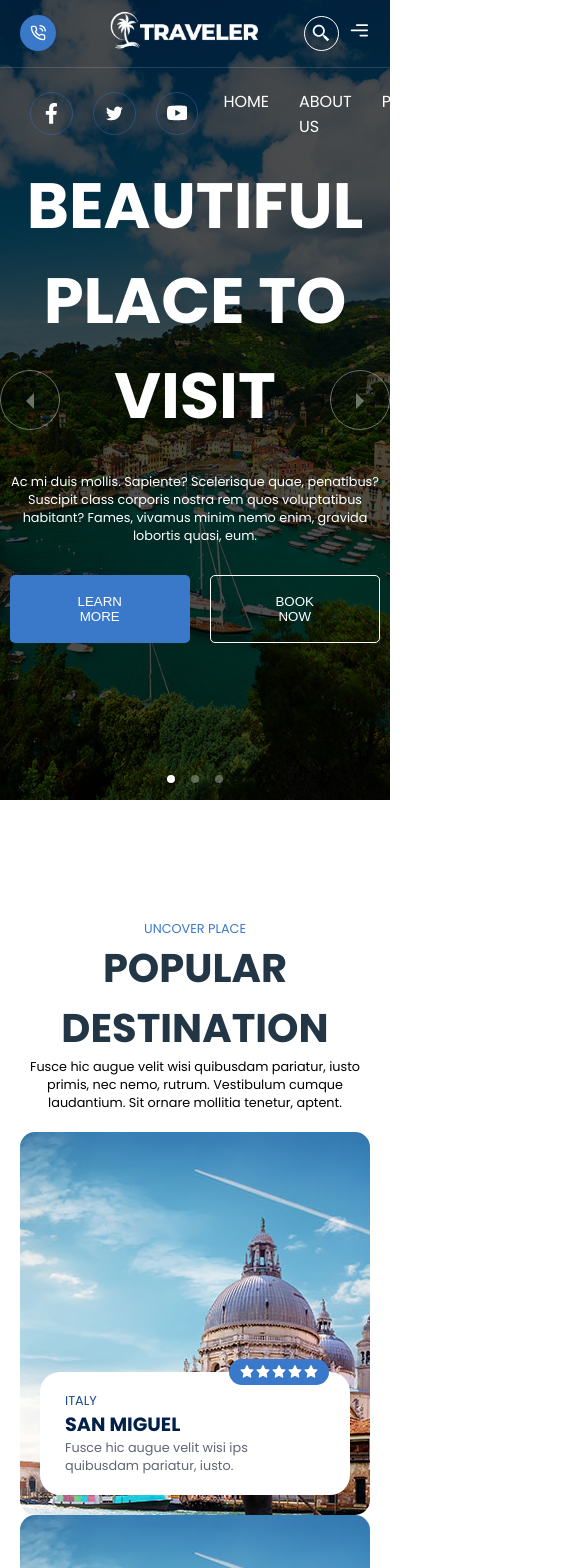
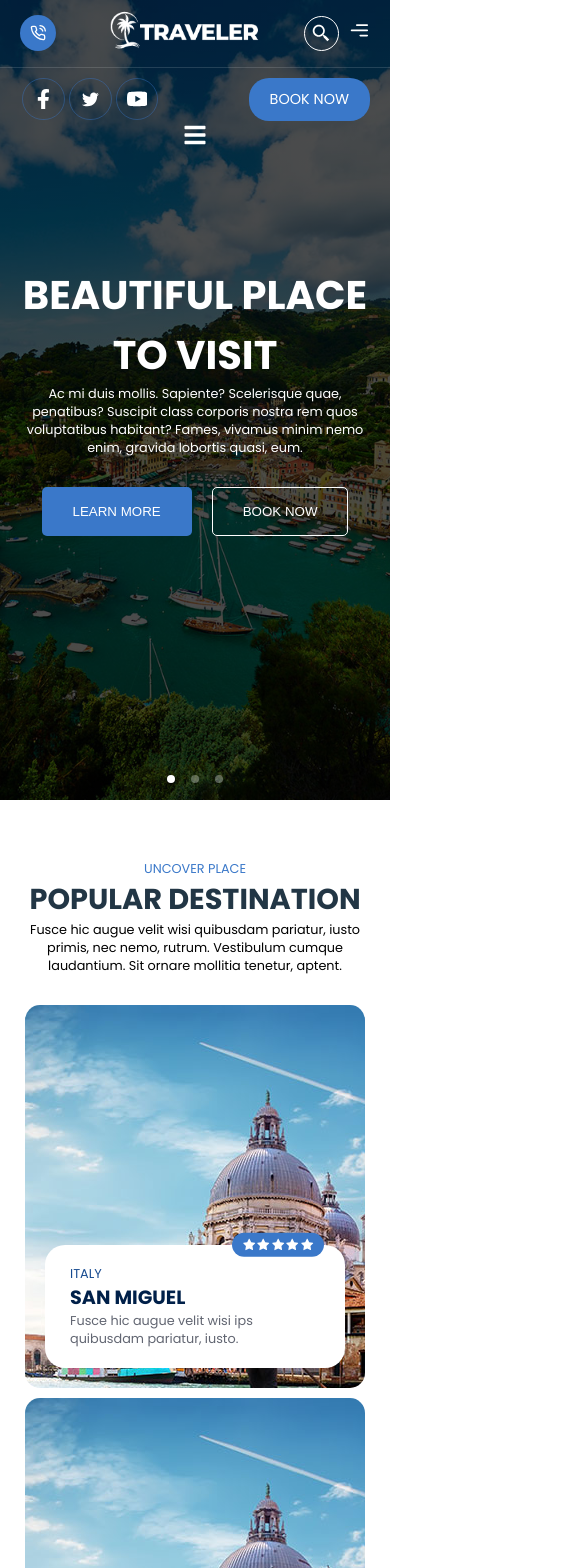
Before and after one commit to Shashikant2002/Travel-Site-From-Office, a React (Create React App) app: page / in a window 390 px wide. Shown: the top 1568 px of the page, 585 px wide, since content can reach past the window. Built offline with nearby package versions, Linux system fonts and the light colour scheme.

Commit message:
Responsive

```diff
--- a/src/App.css
+++ b/src/App.css
@@ -149,3 +149,18 @@ h6 {
   padding: 80px 0;
   width: 100%;
 }
+
+
+@media (max-width: 768px) {
+  .globalBtn{
+    padding: 10px 20px;
+  }
+  .commonSection {
+    padding: 50px 0;
+  }
+}
+@media (max-width: 425px) {
+  .commonSection {
+    padding: 20px 0;
+  }
+}
--- a/src/App.js
+++ b/src/App.js
@@ -8,7 +8,7 @@ function App() {
    <>
       <Header />
       <Home />
-      <Footer />
+      {/* <Footer /> */}
    </>
   );
 }
--- a/src/Pages/Home.jsx
+++ b/src/Pages/Home.jsx
@@ -14,13 +14,13 @@ const Home = () => {
     <>
       <Banner />
       <PopDest />
-      <PopularPackages />
-      <VideoContent />
-      <SpecialPackages />
-      <PhotoGallery />
-      <DiscountOffer />
-      <LatestBlog />
-      <Review />
+      {/* <PopularPackages /> */}
+      {/* <VideoContent /> */}
+      {/* <SpecialPackages /> */}
+      {/* <PhotoGallery /> */}
+      {/* <DiscountOffer /> */}
+      {/* <LatestBlog /> */}
+      {/* <Review /> */}
     </>
   )
 }
--- a/src/components/Banner/Banner.css
+++ b/src/components/Banner/Banner.css
@@ -52,3 +52,33 @@
     padding: 18px 59px;
     border-radius: 5px;
 }
+
+
+@media (max-width: 768px) {
+    h2 {
+        font-size: 3rem;
+    }
+
+    .banner .allSlides .slides .content {
+        padding: 0 20px;
+    }
+
+    .banner .allSlides .slides p {
+        margin-top: 0px;
+    }
+
+    .banner .allSlides .globalBtn,
+    .banner .allSlides .globalBorderBtn {
+        padding: 16px 30px;
+        border-radius: 5px;
+    }
+}
+
+@media (max-width: 425px) {
+    h2 {
+        font-size: 2.5rem;
+    }
+    .banner .allSlides .carousel-slider .control-arrow{
+        display: none;
+    }
+}
--- a/src/components/Header/Header.css
+++ b/src/components/Header/Header.css
@@ -112,13 +112,14 @@
 .header .sideMenu .menu{
     position: absolute;
     width: 100%;
-    max-width: 500px;
+    max-width: 390px;
     height: 100%;
     top: 0;
     transition: .5s;
     right: -100%;
     cursor: auto;
     background: #fff;
+    padding: 0 20px;
 }
 @keyframes sidemenuInAnim {
     0%{
@@ -138,14 +139,34 @@
     cursor: pointer;
     font-size: 2.5rem;
 }
+.header .sideMenu .menu .asideContent .profile{
+    border-radius: 50%;
+    overflow: hidden;
+    margin: 20px 0;
+}
+.header .sideMenu .menu .asideContent .socal{
+    margin-top: 20px;
+}
+.header .sideMenu .menu .asideContent >h5{
+    color: #1e3f69;
+    margin: 30px 0;
+}
+.header .sideMenu .menu .asideContent >h4{
+    color: #1e3f69;
+    margin: 10px 0 5px 0;
+}
 
 .header .mainHeader{
     padding: 10px 0;
     border-top: 1px solid rgba(255, 255, 255, 0.136);
 }
 
+.header .mainHeader .fafaIcon{
+    display: none;
+}
 
 /* Header Responsive Start Here  */
+
 @media (max-width: 768px) {
     p {
         font-size: 0.8rem;
@@ -171,6 +192,49 @@
 
     .header .topHead .icon {
         font-size: 1rem;
+    }
+
+    .header .mainHeader .fafaIcon{
+        display: block;
+        cursor: pointer;
+        font-size: 1.5rem;
+        text-align: center;
+    }
+    .header .mainHeader .nav >ul{
+        flex-direction: column;
+        width: 100%;
+        height: 100%;
+        /* justify-content: center; */
+        padding: 30% 50px;
+    }
+    .header .mainHeader .nav{
+        position: absolute;
+        width: 100%;
+        height: 100vh;
+        top: 0;
+        background: rgb(34, 34, 34);
+        max-width: 400px;
+        left: -100%;
+        transition: .5s;
+    }
+    .header .mainHeader .activeNav{
+        left: 0;
+    }
+    .header .nav ul li .level_2{
+        position: initial;
+        margin: 0;
+        transform: translate(0);
+        margin-left: 20px;
+    }
+    .header .mainHeader .nav ul li a{
+        justify-content: left;
+    }
+    .header .mainHeader .nav ul a{
+        font-size: 1.3rem;
+    }
+    .header .mainHeader .nav ul p{
+        font-size: 1.3rem;
+        justify-content: left;
     }
 }
 
--- a/src/components/Header/Header.jsx
+++ b/src/components/Header/Header.jsx
@@ -10,6 +10,7 @@ import Logo from '../../Assets/Image/logo.png';
 import Socal from '../Socal/Socal';
 import Nav from '../Nav/Nav';
 import { FiMail } from 'react-icons/fi';
+import { FaBars } from 'react-icons/fa';
 import { HiOutlineLocationMarker } from 'react-icons/hi';
 
 const Header = () => {
@@ -41,6 +42,12 @@ const Header = () => {
     const closeSearchBox = () => {
         const searchBox = document.getElementById('searchBox');
         searchBox.classList.remove('searchBoxActive');
+    }
+
+    // Nav on Phone
+    const openNav = () => {
+        const nav = document.getElementById('nav');
+        nav.classList.add('activeNav');
     }
 
     return (
@@ -86,6 +93,9 @@ const Header = () => {
                         <Nav />
                         <a className='globalBtn' href="/">BOOK NOW</a>
                     </div>
+                        <div onClick={() => openNav()} className="fafaIcon colorWhite">
+                            <FaBars />
+                        </div>
                 </div>
 
                 <div className="sideMenu" id='sideMenu'>
@@ -93,7 +103,7 @@ const Header = () => {
                         <span onClick={() => sidemenuClose()} className="close"><AiFillCloseCircle /></span>
                         <div className="asideContent flex flexDirCol justifyContentCenter alignItemCenter">
                             <h5>OUR PROPRIETOR</h5>
-                            <figure className="profile">
+                            <figure className="profile flex">
                                 <img src={profile} alt="ProfileImage" />
                             </figure>
                             <h4>James Watson</h4>
--- a/src/components/Nav/Nav.jsx
+++ b/src/components/Nav/Nav.jsx
@@ -1,15 +1,21 @@
 import React from 'react';
 import { BiCaretDown } from 'react-icons/bi';
+import { AiFillCloseCircle } from 'react-icons/ai';
 import './nav.css'
 
 const Nav = () => {
+  const closeNav = () =>{
+    const nav = document.getElementById('nav');
+    nav.classList.remove('activeNav');
+  }
   return (
     <>
-      <div className="nav">
+      <div className="nav" id='nav'>
+        <div onClick={() => closeNav()} className="navClose"><AiFillCloseCircle /></div>
         <ul className='flex'>
           <li><a className='colorWhite flex justifyContentCenter alignItemCenter' href="/">HOME</a></li>
           <li><a className='colorWhite flex justifyContentCenter alignItemCenter' href="/">ABOUT US</a></li>
-          <li><a className='colorWhite flex justifyContentCenter alignItemCenter' href="/">PACKAGES <BiCaretDown /></a>
+          <li><p className='colorWhite flex justifyContentCenter alignItemCenter'>PACKAGES <BiCaretDown /></p>
             <ul className='level_2'>
               <li><a href="/">Home</a></li>
               <li><a href="/">Home</a></li>
@@ -19,7 +25,7 @@ const Nav = () => {
               <li><a href="/">Home</a></li>
             </ul>
           </li>
-          <li><a className='colorWhite flex justifyContentCenter alignItemCenter' href="/">PAGES <BiCaretDown /></a>
+          <li><p className='colorWhite flex justifyContentCenter alignItemCenter'>PAGES <BiCaretDown /></p>
             <ul className='level_2'>
               <li><a href="/">Home</a></li>
               <li><a href="/">Home</a></li>
--- a/src/components/Nav/nav.css
+++ b/src/components/Nav/nav.css
@@ -1,3 +1,7 @@
+.nav {
+    position: relative;
+}
+
 .nav ul li {
     margin: 0 15px;
 }
@@ -9,26 +13,32 @@
 .nav ul li a:hover {
     color: #3A78C9;
 }
-.nav ul li a svg{
+
+.nav ul li a svg {
     margin-left: 5px;
 }
-.nav ul li{
+
+.nav ul li {
     position: relative;
 }
-.nav ul li .level_2 li{
+
+.nav ul li .level_2 li {
     padding: 10px 0;
     margin: 0;
     cursor: pointer;
     transition: .5s;
     border-top: 1px solid #3a78c967;
 }
-.nav ul li .level_2 li:hover{
+
+.nav ul li .level_2 li:hover {
     background: #3A78C9;
 }
-.nav ul li .level_2 li a{
+
+.nav ul li .level_2 li a {
     color: #fff;
 }
-.nav ul li .level_2{
+
+.nav ul li .level_2 {
     margin-top: 5px;
     position: absolute;
     width: 200px;
@@ -43,8 +53,36 @@
     padding: 0px 0px;
     border-radius: 10px;
 }
-.nav ul li:hover .level_2{
+
+.nav ul li:hover .level_2 {
     height: auto;
     border-top: 2px solid #3A78C9;
 
 }
+
+.nav .navClose {
+    display: none;
+}
+
+
+/* Header Responsive Start Here  */
+@media (max-width: 1024px) {
+    a {
+        font-size: .9rem;
+    }
+
+    .nav ul li {
+        margin: 0 7px;
+    }
+}
+
+@media (max-width: 768px) {
+    .nav .navClose {
+        display: block;
+        color: #fff;
+        font-size: 2.5rem;
+        position: absolute;
+        top: 20px;
+        right: 20px;
+    }
+}
--- a/src/components/Popular_Dest/PopDest.jsx
+++ b/src/components/Popular_Dest/PopDest.jsx
@@ -15,7 +15,7 @@ const PopDest = () => {
             <section className="popular_dest commonSection">
                 <div className="container textAlignCenter">
                     <SectionHeading options={sectionHeading} />
-                    <div className="cards flex justifyContentBetween flexWrap">
+                    <div className="cards flex justifyContentCenter">
                         <a href="/">
                             <div className="card" style={{ background: `url(${destImg})` }}>
                                 <div className="content">
--- a/src/components/Popular_Dest/popDest.css
+++ b/src/components/Popular_Dest/popDest.css
@@ -4,9 +4,14 @@
     margin-top: 20px;
 }
 
-.popular_dest .cards .card:hover{
+.popular_dest .cards a {
+    margin: 0 5px;
+}
+
+.popular_dest .cards .card:hover {
     transform: scale(1.030);
 }
+
 .popular_dest .cards .card {
     transition: .5s;
     width: 100%;
@@ -25,13 +30,16 @@
     padding: 20px 25px;
     text-align: left;
 }
-.popular_dest .cards .card .content h4{
+
+.popular_dest .cards .card .content h4 {
     color: #002049;
 }
-.popular_dest .cards .card .content .colorBlue{
+
+.popular_dest .cards .card .content .colorBlue {
     color: #174B90 !important;
 }
-.popular_dest .cards .card .content p{
+
+.popular_dest .cards .card .content p {
     color: #626672;
 }
 
@@ -45,13 +53,26 @@
     transform: translateY(-50%);
 }
 
-.popular_dest .globalBtn{
+.popular_dest .globalBtn {
     margin: 0 auto;
     display: inline-block;
     margin-top: 50px;
     padding: 15px 30px;
 }
-.popular_dest .globalBtn:hover{
+
+.popular_dest .globalBtn:hover {
     color: #174B90;
     border: 1px solid #174B90;
 }
+
+@media (max-width:1024px) {
+    .popular_dest .cards{
+        flex-wrap: wrap;
+    }
+    .popular_dest .cards a{
+        margin-top: 10px;
+    }
+    .popular_dest .globalBtn{
+        margin-top: 20px;
+    }
+}
--- a/src/components/SectionHeading/sectionHeading.css
+++ b/src/components/SectionHeading/sectionHeading.css
@@ -12,3 +12,10 @@
 .sectionHeading h3{
     color: #223645;
 }
+
+
+@media (max-width: 425px) {
+    h3{
+        font-size: 1.8rem;
+    }
+}
--- a/src/components/Socal/socal.css
+++ b/src/components/Socal/socal.css
@@ -14,3 +14,16 @@
 .socal .icon a svg{
     font-size: 1.3rem;
 }
+
+@media (max-width: 1024px){
+    .socal .icon a{
+        margin: 0 2px;
+        font-size: .7rem;
+    }
+}
+@media (max-width: 768px){
+    /* .socal .icon a svg{
+        font-size: 1rem;
+    } */
+    /* .socal .icon a{} */
+}
```
